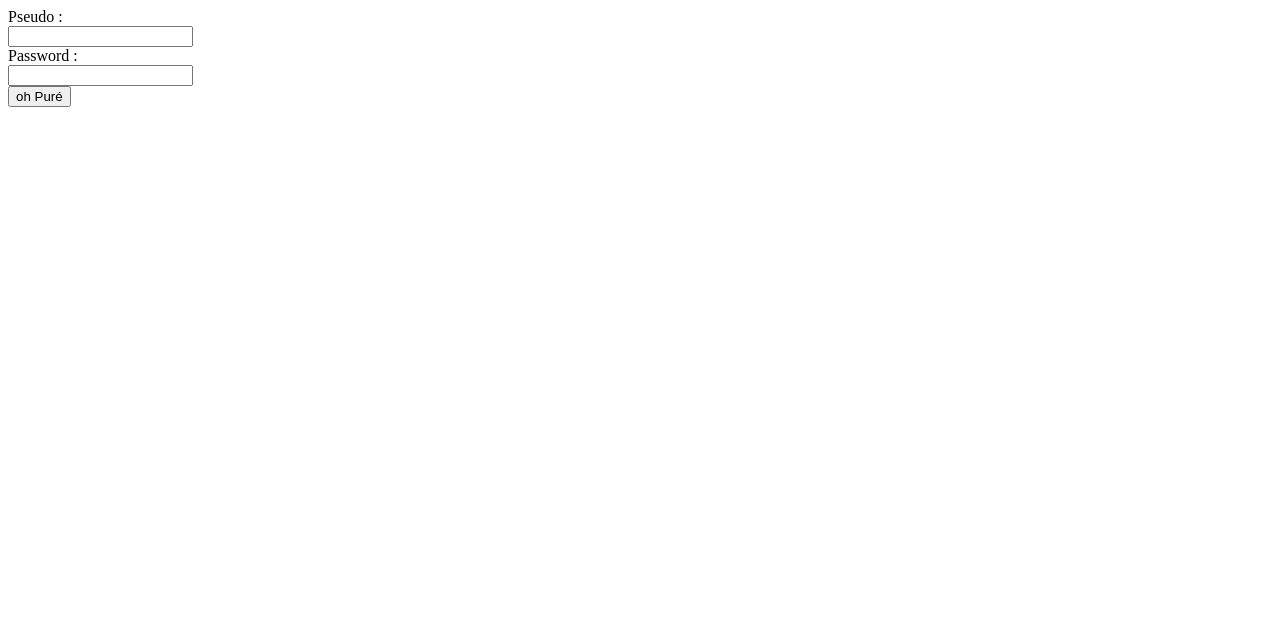
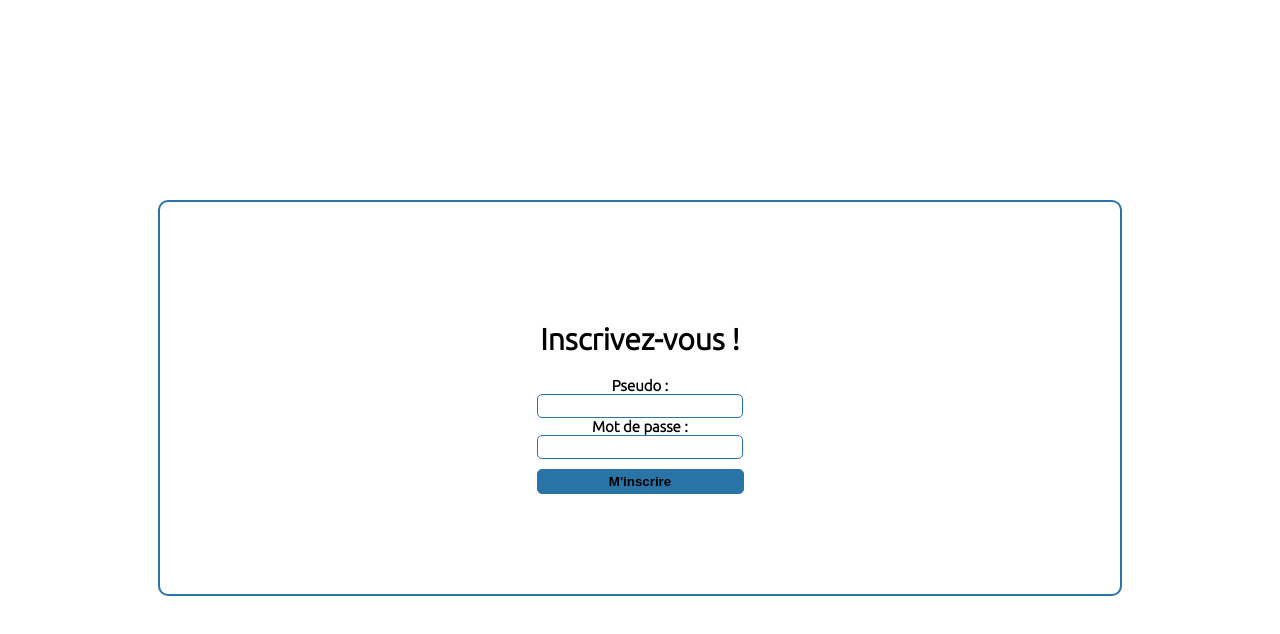
Before and after one commit to Jordi976/Jordi976, a plain HTML site: page TD3/formulaire_connexion.html in a window 1280 px wide. Drawn offline with Linux system fonts and the light colour scheme.

Commit message:
defi 7 - ajout du formulaire d'incription

```diff
--- a/TD3/formulaire.css
+++ b/TD3/formulaire.css
@@ -0,0 +1,37 @@
+body{
+  font-family: 'Ubuntu', sans-serif;
+}
+h1{
+  text-align: center;
+}
+.form-example label{
+
+}
+form{
+  text-align: center;
+    font-size: 15px;
+    font-weight: bold;
+    border: 2px solid #2874a6;
+    border-radius: 10px;
+    display: block;
+    padding-top: 100px;
+    padding-bottom: 100px;
+    text-align: center;
+    margin: 200px 150px 0 150px;
+}
+input{
+  border: 1px solid #2874a6;
+  width: 200px;
+  height: 20px;
+  border-radius: 5px;
+}
+#pure {
+  width: 207px;
+  height: 25px;
+  margin-top: 10px;
+  font-weight: bold;
+  background-color: #2874a6;
+}
+#pure:hover{
+  color: white;
+}
--- a/TD3/formulaire_connexion.html
+++ b/TD3/formulaire_connexion.html
@@ -1,25 +1,27 @@
 <!DOCTYPE html>
 <html lang="en" dir="ltr">
+<link rel="preconnect" href="https://fonts.googleapis.com">
+<link rel="preconnect" href="https://fonts.gstatic.com" crossorigin>
+<link href="https://fonts.googleapis.com/css2?family=Ubuntu:wght@300&display=swap" rel="stylesheet">
   <head>
     <meta charset="utf-8">
     <title></title>
   </head>
   <link rel="stylesheet" href="formulaire.css">
   <body>
+    <form action="" method="get" class="form-example">
+<h1>Inscrivez-vous !</h1>
+<label for="Pseudo">Pseudo : </label>
+<br>
+<input type="text" name="pseudo_utilisateur" id="pseudo" required>
 
-    <form action="" method="get" class="form-example">
 <div class="form-example">
-        <label for="name">Pseudo : </label>
-        <br>
-        <input type="text" name="name" id="name" required>
-    </div>
-    <div class="form-example">
-        <label for="email">Password : </label>
+<label for="Password">Mot de passe : </label>
 <br>
 <input type="text" name="Password" id="Password" required>
 </div>
 <div class="form-example">
-      <input type="submit" value="oh Puré">
+<input id="pure" type="submit" value="M'inscrire">
 </div>
 </form>
 
--- /dev/null
+++ b/TD3/formulaire_inscription.css
@@ -0,0 +1,37 @@
+form{
+  font-size: 15px;
+  font-weight: bold;
+  border: 2px solid #2874a6;
+  border-radius: 10px;
+  display: block;
+  padding-top: 100px;
+  padding-bottom: 100px;
+  text-align: center;
+  margin: 0 150px 0 150px;
+  font-family: 'Ubuntu', sans-serif;
+}
+h1{
+
+}
+
+#pure {
+  width: 207px;
+  height: 25px;
+  margin-top: 10px;
+  font-weight: bold;
+  background-color: #2874a6;
+}
+#pure:hover{
+  color: white;
+}
+
+#birthday{
+  width: 200px;
+  height: 20px;
+}
+input{
+  border: 1px solid #2874a6;
+  width: 200px;
+  height: 20px;
+  border-radius: 5px;
+}
```
Also changed, not shown: TD3/formulaire_inscription.html (added, +62 -0 lines), TD3/index.html (+1 -1 lines). Lines whose indentation alone changed are shown as unchanged.
